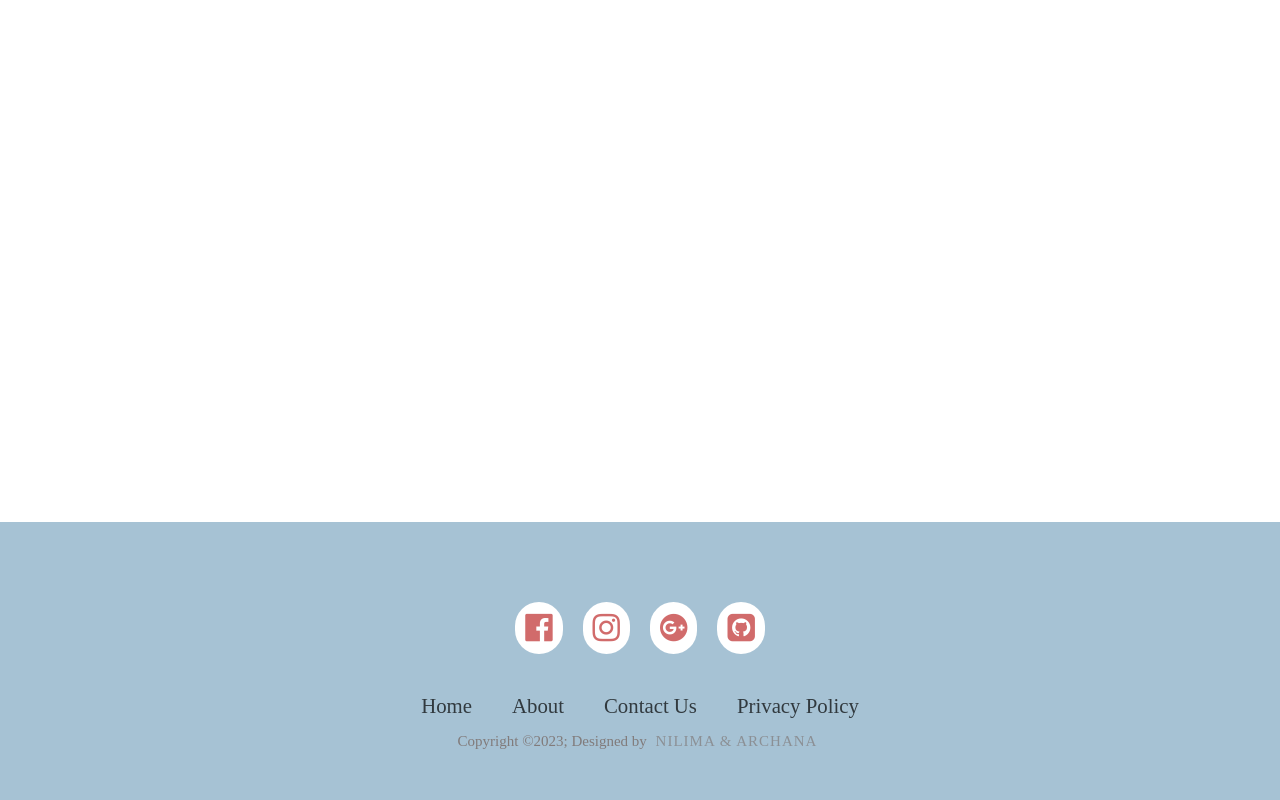
After one commit to NilimaSardar/TypingSpeedTestPROJECT, a PHP site: page /footer.php in a window 1280 px wide. The commit adds this page. Run offline with PHP 8.4, Linux system fonts and the light colour scheme.

Commit message:
adding footer page

```diff
--- /dev/null
+++ b/footer.php
@@ -0,0 +1,124 @@
+
+<!DOCTYPE html>
+<html lang="en">
+<head>
+    <meta charset="UTF-8">
+    <meta name="viewport" content="width=device-width, initial-scale=1.0">
+    <title>Document</title>
+    <link rel="stylesheet" href="https://cdnjs.cloudflare.com/ajax/libs/font-awesome/4.7.0/css/font-awesome.min.css" integrity="sha512-SfTiTlX6kk+qitfevl/7LibUOeJWlt9rbyDn92a1DqWOw9vWG2MFoays0sgObmWazO5BQPiFucnnEAjpAB+/Sw==" crossorigin="anonymous" referrerpolicy="no-referrer" />
+    <style type=text/css>
+        *{
+            padding: 0;
+            margin: 0;
+            box-sizing: border-box;
+        }
+        footer{
+            background-color: #a6c2d4;
+        }
+        .footerContainer{
+            width:100%;
+            padding: 70px 30px 20px;
+        }
+        .socialIcons{
+            display:flex;
+            justify-content: center;
+        }
+        .socialIcons a{
+            text-decoration: none;
+            padding: 10px;
+            background-color: white;
+            margin: 10px;
+            border-radius: 50px;
+        }
+        .socialIcons a i{
+            font-size: 2em;
+            color: indianred;
+            opacity: 0.9;
+        }
+        /* hover effect on social media icon */
+        .socialIcons a:hover{
+            background-color: #a6c2d4;
+            transition: 0.5s;
+        }
+        .socialIcons a:hover i{
+            color: indianred;
+            transition: 0.5s;
+        }
+        .footerNav{
+            margin: 30px 0;
+        }
+        .footerNav ul{
+            display:flex;
+            justify-content: center;
+            list-style-type: none;
+        }
+        .footerNav ul li a{
+            color: black;
+            margin: 20px;
+            text-decoration: none;
+            font-size: 1.3em;
+            opacity: 0.7;
+            position: relative;
+            transition: 0.2s;
+        }
+        .footerNav ul li  a:before{
+            content: '';
+            position: absolute;
+            top:0;
+            left: 0;
+            width: 0%;
+            height: 100%;
+            border-bottom: 2px solid indianred;
+            transition: 0.4s linear;
+        }
+        .footerNav ul li a:hover::before{
+            width: 90%;
+        }
+        .footerNav ul li a:hover{
+            opacity: 2;
+        }
+        .footerNav .copyright{
+            color: #817b7b;
+            opacity: 3;
+            margin-top: 15px;
+            text-align: center;
+            font-size: 15px;
+        }
+        .designer{
+            opacity: 0.7;
+            text-transform: uppercase;
+            letter-spacing: 1px;
+            font-weight: 400;
+            margin: 0px 5px;
+        }
+        .body{
+            min-height: 100vh;
+        }
+        .shiftFooter{
+            position: sticky;
+            top: 100%;
+        }
+    </style>
+</head>
+<body class="body">
+    <footer class="shiftFooter">
+        <div class="footerContainer">
+            <div class="socialIcons">
+                <a href=""><i class="fa fa-facebook-official" aria-hidden="true"></i></a>
+                <a href=""><i class="fa fa-instagram" aria-hidden="true"></i></a>
+                <a href=""><i class="fa fa-google-plus-official" aria-hidden="true"></i></a>
+                <a href=""><i class="fa fa-github-square" aria-hidden="true"></i></a>
+            </div>
+            <div class="footerNav">
+                <ul>
+                    <li><a href="">Home</a></li>
+                    <li><a href="">About</a></li>
+                    <li><a href="">Contact Us</a></li>
+                    <li><a href="">Privacy Policy</a></li>
+                </ul>
+                <p class="copyright">Copyright &copy;2023; Designed by <span class="designer">Nilima & Archana</span></p>
+            </div>
+        </div>
+    </footer>
+</body>
+</html>
--- a/index.html
+++ b/index.html
@@ -30,6 +30,7 @@
         .menu a{
             text-decoration: none;
             color: black;
+            opacity: 0.7;
             padding: 10px 20px;
             font-size: 22px;
             font-weight: 500;
@@ -47,6 +48,9 @@
         }
         .menu a:hover::before{
             width: 90%;
+        }
+        .menu a:hover{
+            opacity: 1;
         }
         .login_reg a{
             text-decoration: none;
--- a/typingtest.php
+++ b/typingtest.php
@@ -19,7 +19,6 @@
             <button id="btn" class="mainbtn">Start</button>
         </div>
     </div>
-
 
     <script>
         const setOfWords = ["The quick brown fox jumps over the lazy dog.",
```
Also changed, not shown: connection.php (added).
